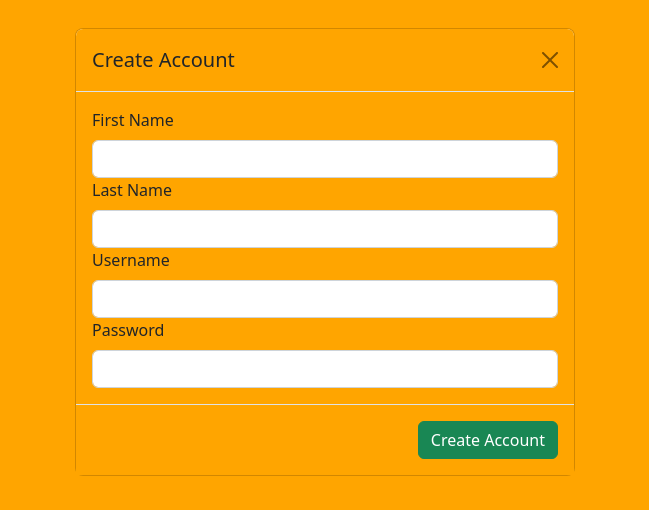
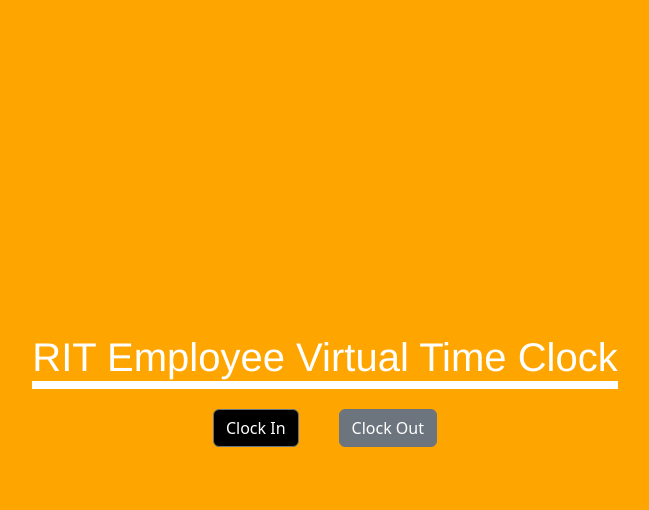
Before and after one commit to Jreepmeyer2002/Time-Clock, a React (Create React App) app in the folder app/: page /home in a window 1280 px wide. Shown: the top 510 px of the page, without its empty margins (315-964 px from the left). Built offline with nearby package versions, Linux system fonts and the light colour scheme.

Commit message:
Fixed Clock In and Out page

```diff
--- a/app/src/Page.tsx
+++ b/app/src/Page.tsx
@@ -4,6 +4,7 @@
 import ClockIn from "./ClockIn";
 import ClockOut from "./ClockOut";
 import CreateAccount from "./CreateAccount";
+import "./App.css";
 
 type myProps = {
 
@@ -35,18 +36,10 @@
         return(
             <body>
                 <Headings/>
-                <Container>
-                    <Row>
-                        <Col md="6"></Col>
-                            <Col md="1"><ClockIn></ClockIn></Col>
-                            <Col md="1"><ClockOut></ClockOut></Col>
-                        <Col md="5"></Col>
-                    </Row>
-                    <Modal isOpen={this.state.toggleState} toggle={this.showHide} >
-                        <ModalHeader toggle={this.showHide}>Create Account</ModalHeader>
-                        <CreateAccount newUser={this.newUser}></CreateAccount>
-                    </Modal>
-                </Container>
+                <div className="time-keeping">
+                    <ClockIn />
+                    <ClockOut />
+                </div>
             </body>
         )
     }
```
